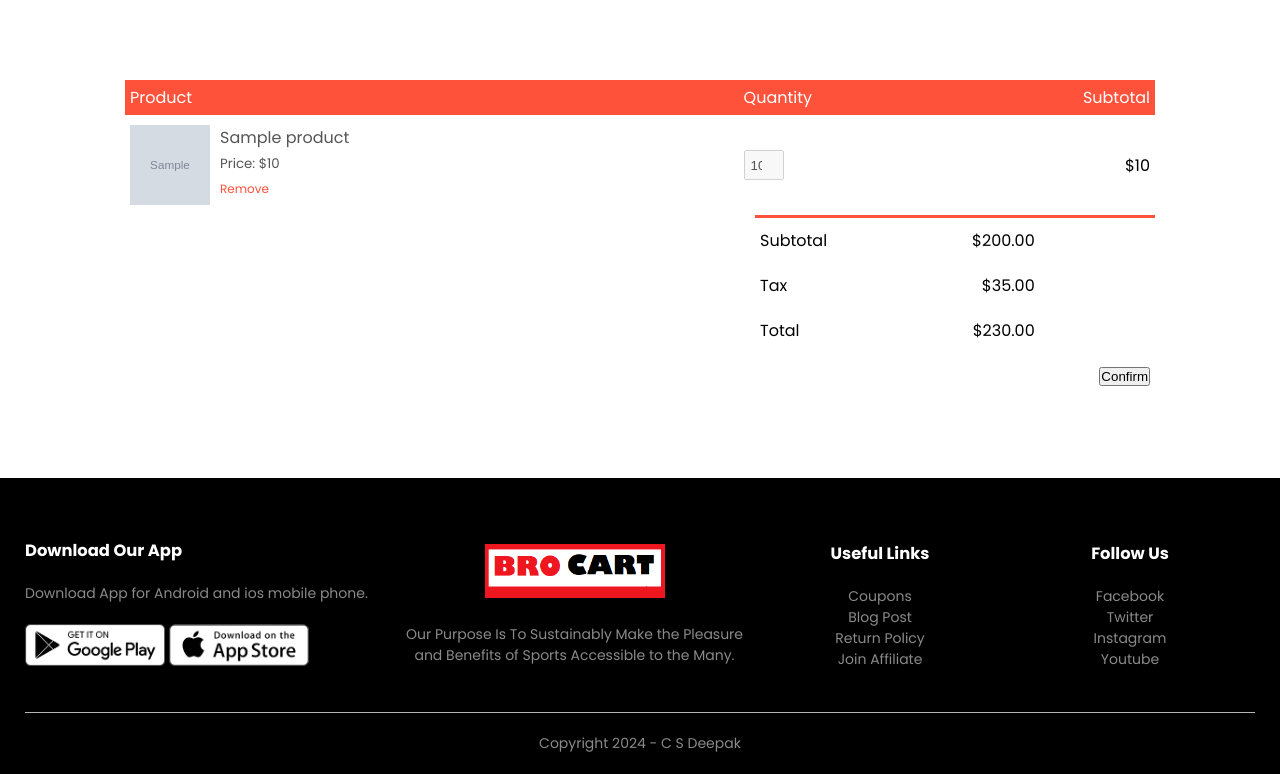
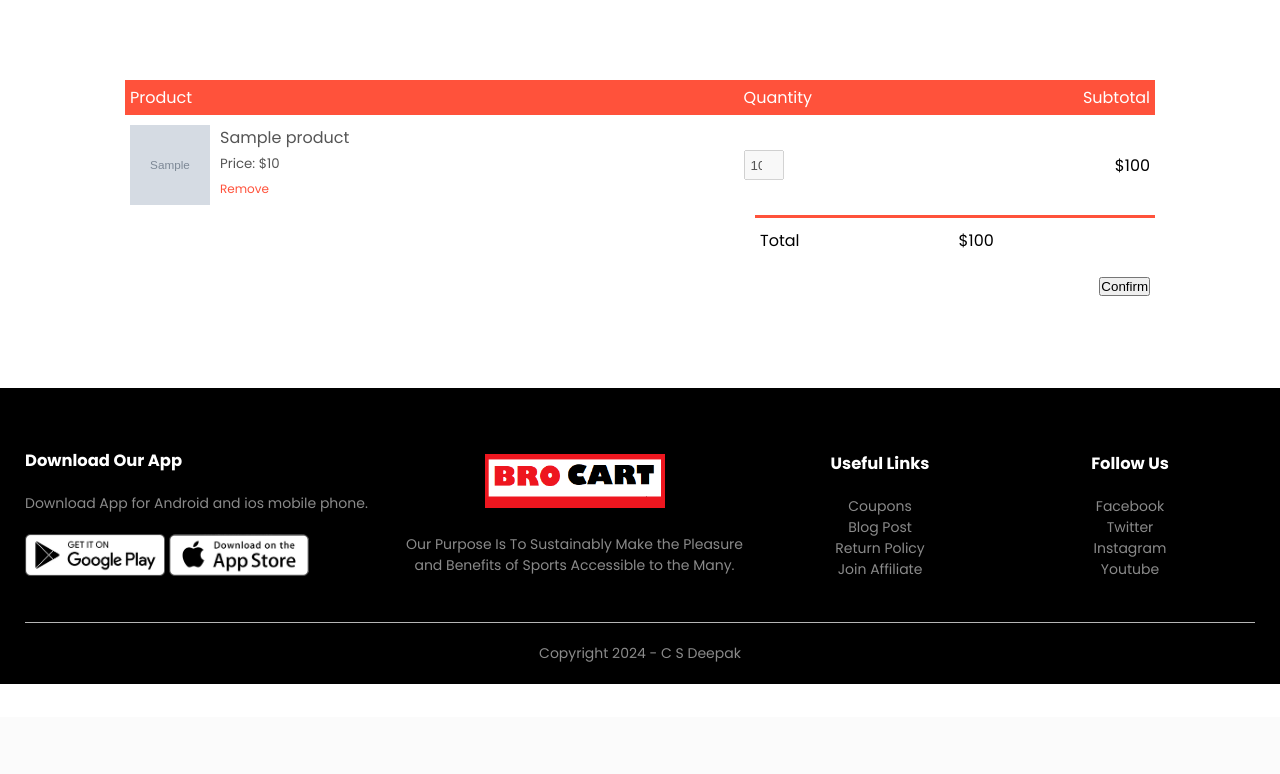
Before and after one commit to DeepakAdoor05/E-commerce_App_Django, a Django app: template brokart/templates/cart.html in a window 1280 px wide. Shown: the part 83-857 px from the top of the page. After the commit the page ends 767 px from the top, so only its background shows below. Run offline with Django 5.2, Linux system fonts and the light colour scheme; the template is opened without the code that fills it: most values are stand-ins (such as "Sample title", 1, 10 or a date in 2020); grey boxes marked "Sample" are stand-in pictures.

Commit message:
total price of cart is now updated

```diff
--- /dev/null
+++ b/brokart/orders/templatetags/gettotal.py
@@ -0,0 +1,8 @@
+from django import template
+register =template.Library()
+@register.simple_tag(name='gettotal')
+def gettotal(cart):
+    total=0
+    for item in cart.added_items.all():
+        total += item.quantity * item.product.price
+    return total
--- /dev/null
+++ b/brokart/orders/templatetags/multiply.py
@@ -0,0 +1,5 @@
+from django import template
+register =template.Library()
+@register.simple_tag(name='multiply')
+def multiply(a,b):
+    return a*b
--- a/brokart/templates/cart_container.html
+++ b/brokart/templates/cart_container.html
@@ -1,4 +1,6 @@
 {% load static %}
+{% load multiply %}
+{% load gettotal %}
 <div class="small-container cart-page">
     {% if cart %}
     <table>
@@ -21,24 +23,17 @@
                 </div>
             </td>
             <td><input type="number" disabled value="{{cart_item.quantity}}"></td><!--user can't change quatinty in cart-->
-            <td>${{cart_item.product.price}}</td>
+            <td>${% multiply cart_item.product.price cart_item.quantity %}</td>
         </tr>
         {% endfor %}
     </tbody></table>
     {% endif %}
     <div class="total-price">
         <table>
-            <tbody><tr>
-                <td>Subtotal</td>
-                <td>$200.00</td>
-            </tr>
-            <tr>
-                <td>Tax</td>
-                <td>$35.00</td>
-            </tr>
+            <tbody>
                 <tr>
                     <td>Total</td>
-                <td>$230.00</td>
+                    <td>${% gettotal cart %}</td>
                 </tr>
                 <tr>
                     <td colspan="2"></td>
```
Also changed, not shown: brokart/db.sqlite3. Lines whose indentation alone changed are shown as unchanged.
